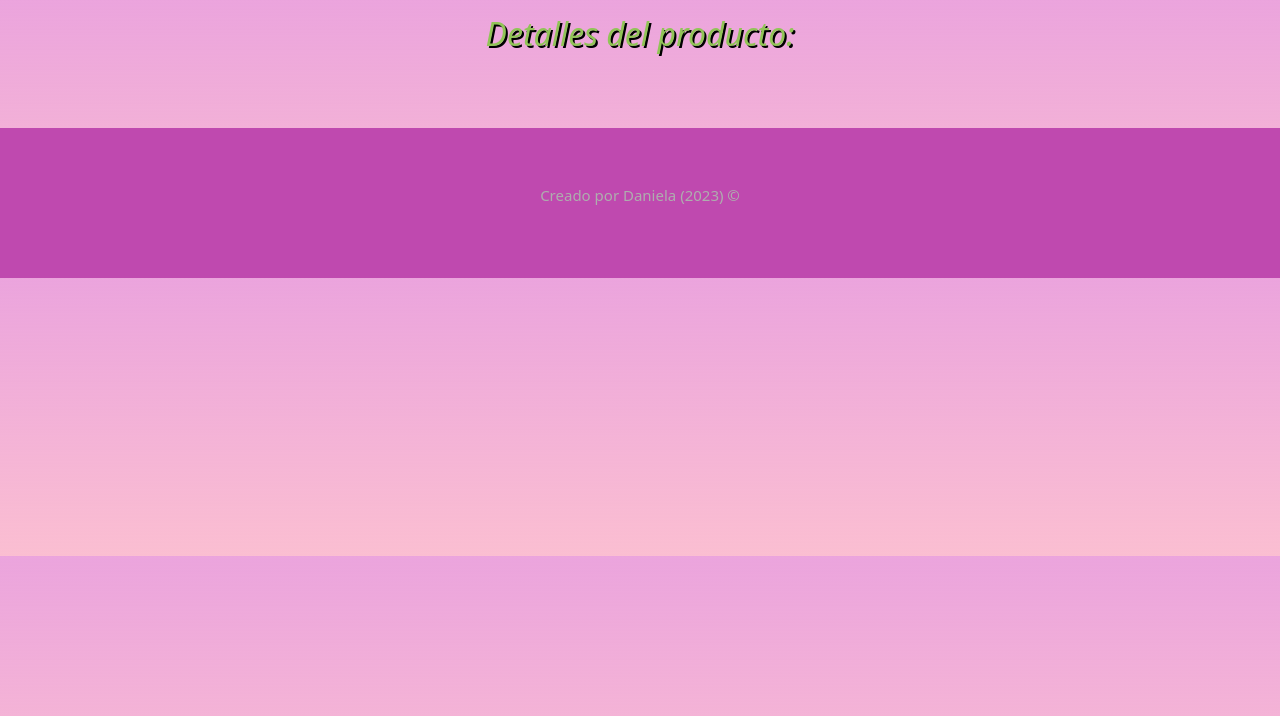
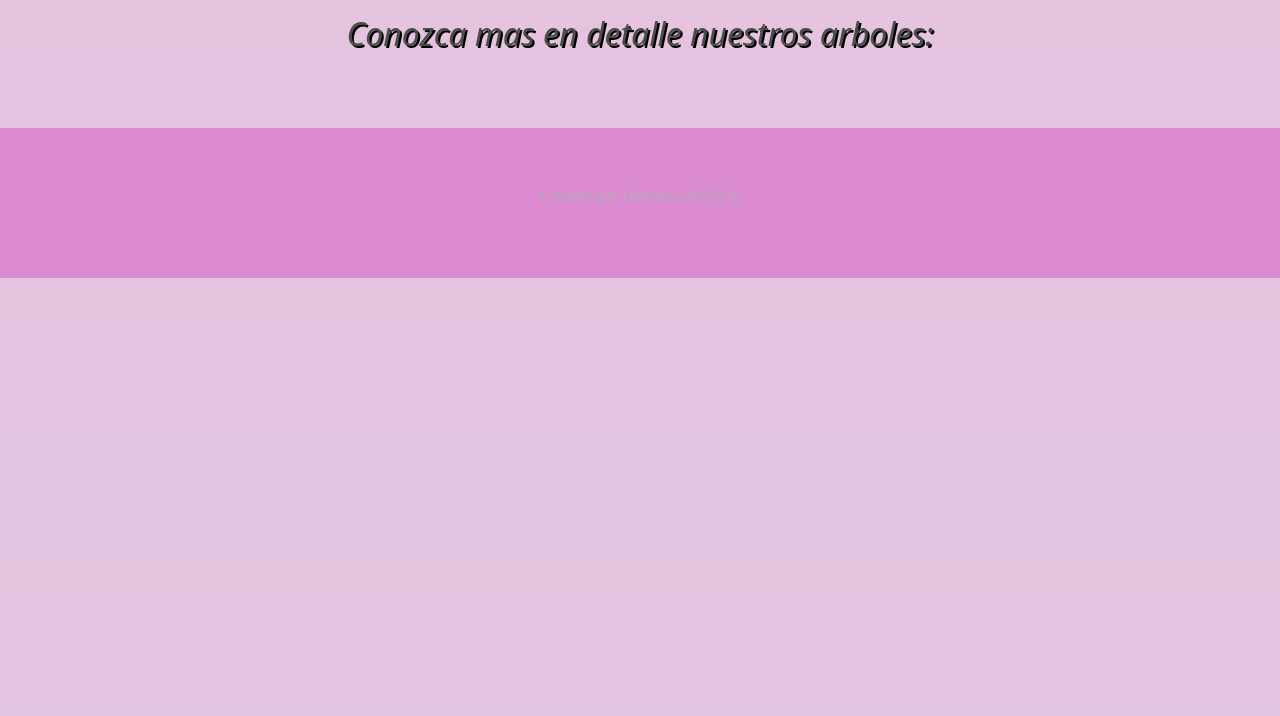
Before and after one commit to Danielablopez/proyecto, a plain HTML site: page producto.html in a window 1280 px wide. Drawn offline with nearby package versions, Linux system fonts and the light colour scheme.

Commit message:
"estilos"

```diff
--- a/producto.html
+++ b/producto.html
@@ -7,11 +7,11 @@
      <!-- Iconos de Bootstrap -->
      <link rel="stylesheet" href="https://cdn.jsdelivr.net/npm/bootstrap-icons@1.9.1/font/bootstrap-icons.css">
     <link rel="stylesheet" href="style.css" />
-    <title>Detalle del producto</title>
+    <title>Detalle el producto:</title>
   </head>
   <body>
     <header>
-    <h1>Detalles del producto:</h1>
+    <h1>Conozca mas en detalle nuestros arboles:</h1>
   </header>
 
     <div id="detalle-producto">
--- a/script.js
+++ b/script.js
@@ -3,7 +3,7 @@
 //la variable "datos"
 
 async function getJson() {
-  const respuesta = await fetch("./productos.json");
+  const respuesta = await fetch("productos.json");
   const datos = await respuesta.json();
   return datos;
 }
--- a/style.css
+++ b/style.css
@@ -3,17 +3,17 @@
 :root {
   --colorFuente: #fffadd;
   --colorFondoItems: #ffffff;
-  --colorTitulo: #91c457;
-  --colorSubTitulo: #b55a5a;
-  --colorBackground: linear-gradient(#eba4dd, #f896b59d);
-  --colorBotonesHover: #709d09;
-  --colorDescripcion: #568536;
+  --colorTitulo: #4c4d4b;
+  --colorSubTitulo: #7c6767;
+  --colorBackground: linear-gradient(#e6c3df, #cea1d29d);
+  --colorBotonesHover: #974d81;
+  --colorDescripcion: #2e342a;
   --fuenteMedia: 2rem;
   --fuenteBaja: 1rem;
 }
 .seccion-oscura {
   color: white;
-  background-color: #bf49af;
+  background-color: #dc8bd2;
 }
 
 body {
```
Also changed, not shown: 1 other file.
